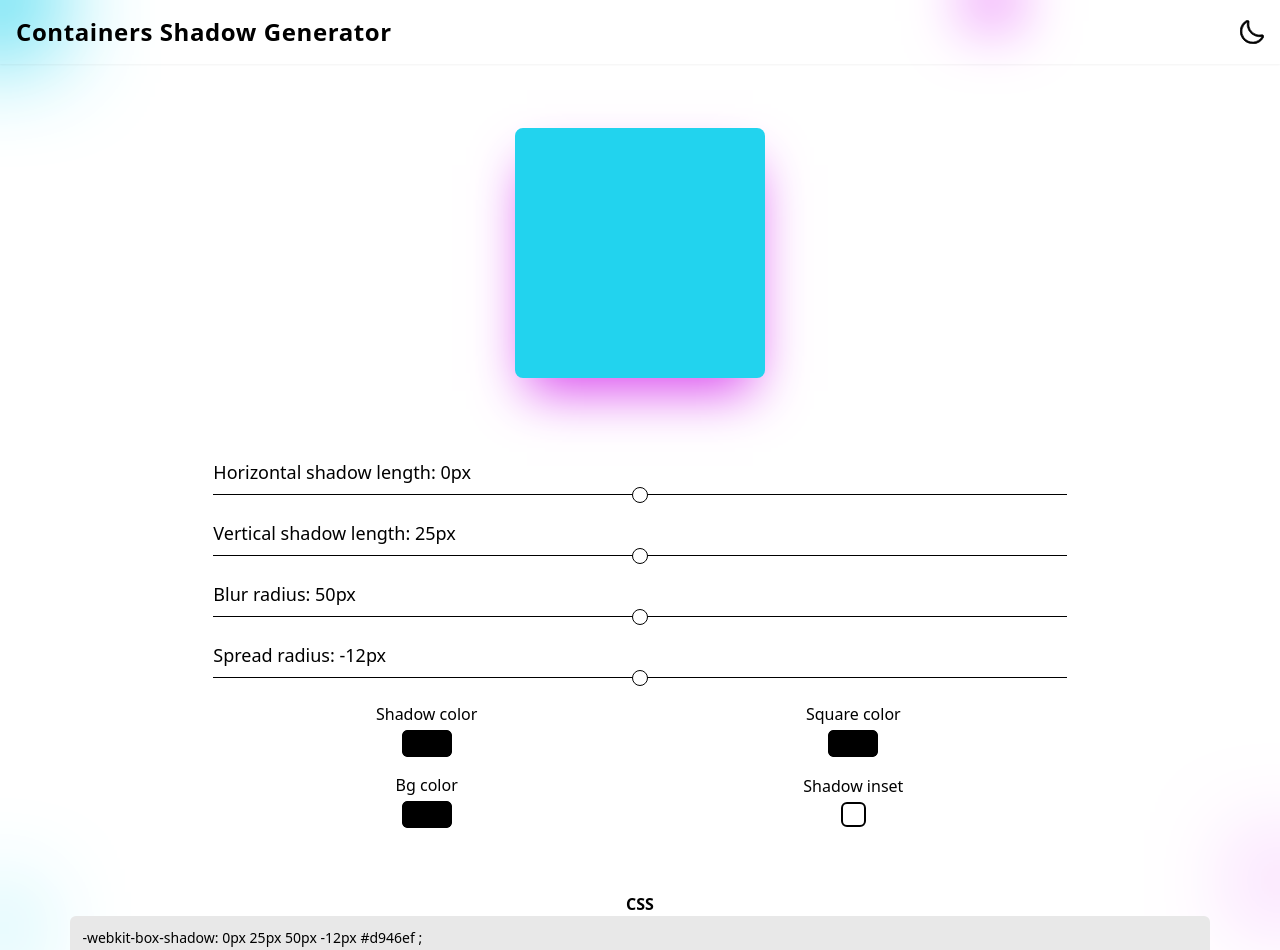
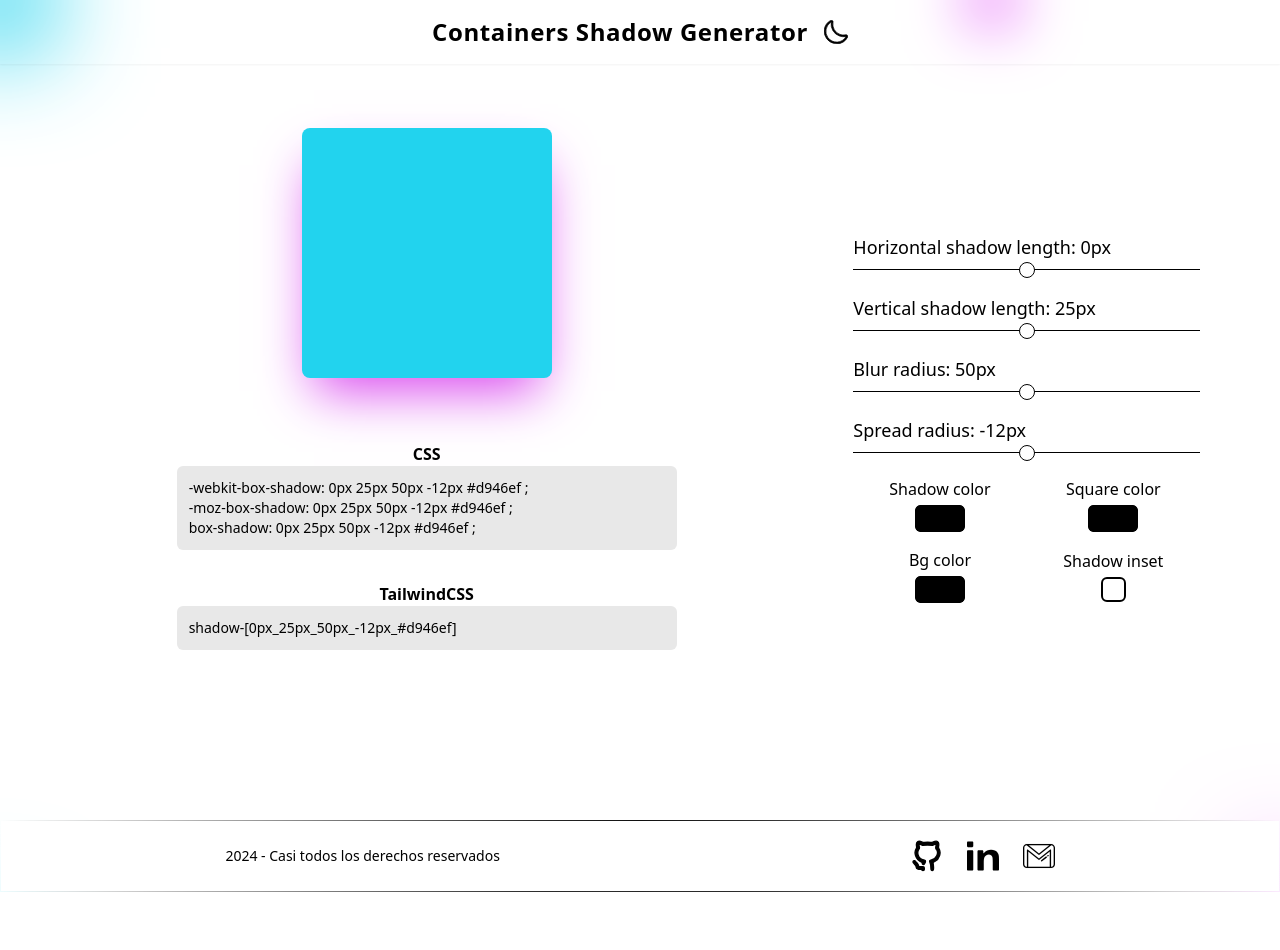
Before and after one commit to Facuiglesias/Shadow-generator, a React (Vite) app: page / in a window 1280 px wide. Shown: the top 950 px of the page. After the commit the page ends 892 px from the top, so only its background shows below. Built offline with nearby package versions, Linux system fonts and the light colour scheme.

Commit message:
Agregando los estilos a partir del breakpoint lg en adelante

```diff
--- a/src/App.jsx
+++ b/src/App.jsx
@@ -117,7 +117,7 @@ function App() {
         <h1>Containers Shadow Generator</h1>
         <button onClick={()=>{toggleTheme()}}>{moonSVG}</button>
       </header>
-      <main className="main-sm dark:main-sm--dark">
+      <main className="main-sm">
         <div
           style={{backgroundColor:`${params.bgColor}`}}
           className="squareContainer-sm">
@@ -171,6 +171,7 @@ function App() {
             </div>
           </div>
         </div>
+        <div className="lg:col-span-2">
           <div className="pb-8">
             <h2 className="titles-sm">CSS</h2>
             <div className="resultCodeContainer-sm">
@@ -185,6 +186,7 @@ function App() {
               <p>{`shadow-[${params.shadowInset ? "inset_" : ""}${params.horizontal}px_${params.vertical}px_${params.blur}px_${params.spread}px_${params.shadowColor}]`}</p>
             </div>
           </div>
+        </div>
       </main>
       <Footer />
     <ShadowBalls className={"absolute w-[0px] h-[0px] -bottom-32 shadow-cyan-400 shadow-[0px_0px_100px_20px_#f7fafc] -z-50"}/>
--- a/src/index.css
+++ b/src/index.css
@@ -3,13 +3,13 @@
 @tailwind utilities;
 
 /* BODY */
-/* Transiciones para el fondo y el color del texto en el body */
+/* transition & font */
 body {
   font-family: system-ui;
   transition: background-color 0.3s ease;
 }
 
-/* Estilo en modo oscuro */
+/* dark mode */
 .dark body {
   background-color: #000; /* o el color que prefieras */
 }
@@ -17,14 +17,16 @@ body {
 /* HEADER */
 .header-sm {
   /* shared styles */
-  @apply flex justify-between text-2xl font-bold text-center p-4 shadow-sm tracking-wide;
+  @apply flex justify-center gap-4 text-2xl font-bold text-center p-4 shadow-sm tracking-wide;
   /* dark mode */
-  @apply dark:shadow-md dark:text-white dark:shadow-[#222];
+  @apply dark:shadow-sm dark:text-white dark:shadow-[#222];
 }
 
 /* MAIN */
 .main-sm {
   @apply flex flex-col pb-16;
+  /* breakpoint-lg */
+  @apply lg:grid lg:grid-rows-2 lg:grid-cols-3 lg:pb-0;
   /* dark mode */
   @apply dark:text-white;
 }
@@ -32,6 +34,8 @@ body {
 /* SQUARE */
 .squareContainer-sm {
   @apply py-16;
+  /* breakpoint-lg */
+  @apply lg:col-span-2 lg:mx-16;
 }
 
 .square-sm {
@@ -41,6 +45,8 @@ body {
 /* FILTERS */
 .filtersRangeContainer-sm {
   @apply flex flex-col w-2/3 m-auto pt-4 gap-2 text-lg pb-16;
+  /* lg breakpoint */;
+  @apply lg:row-span-2 lg:w-full lg:pr-20;
 }
 
 .filtersColorContainer-sm {
@@ -71,18 +77,22 @@ body {
 .resultCodeContainer-sm {
   @apply bg-[#e8e8e8] w-[89%] m-auto text-sm p-3 rounded-md;
   /* dark mode */
-  @apply dark:bg-[#222]
+  @apply dark:bg-[#222];
+  /* lg breakpoint */
+  @apply max-w-[500px];
 }
 
 /* FOOTER */
 .footer-sm {
   @apply flex justify-between items-center;
+  /* lg breakpoint */
+  @apply justify-around;
   /* dark mode */
   @apply dark:text-white;
 }
 
 .footerSVGs-sm {
-  @apply flex h-full gap-2;
+  @apply flex h-full gap-2 lg:gap-6;
 }
 
 .footerBorder {
```
Lines whose indentation alone changed are shown as unchanged.
